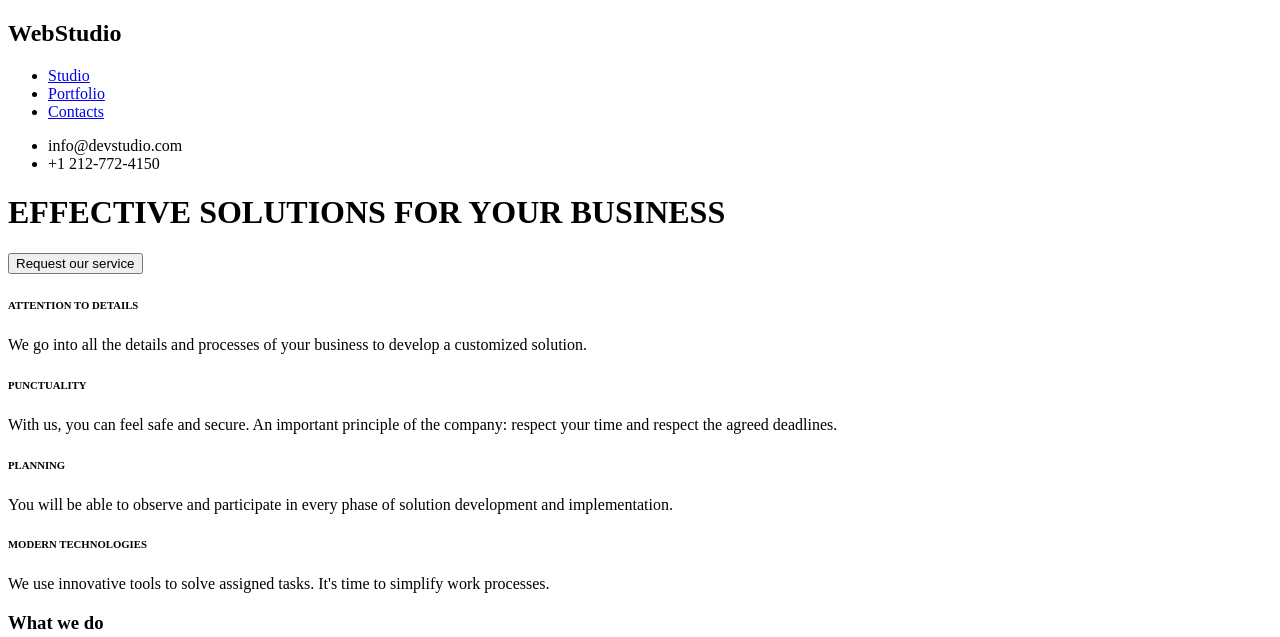
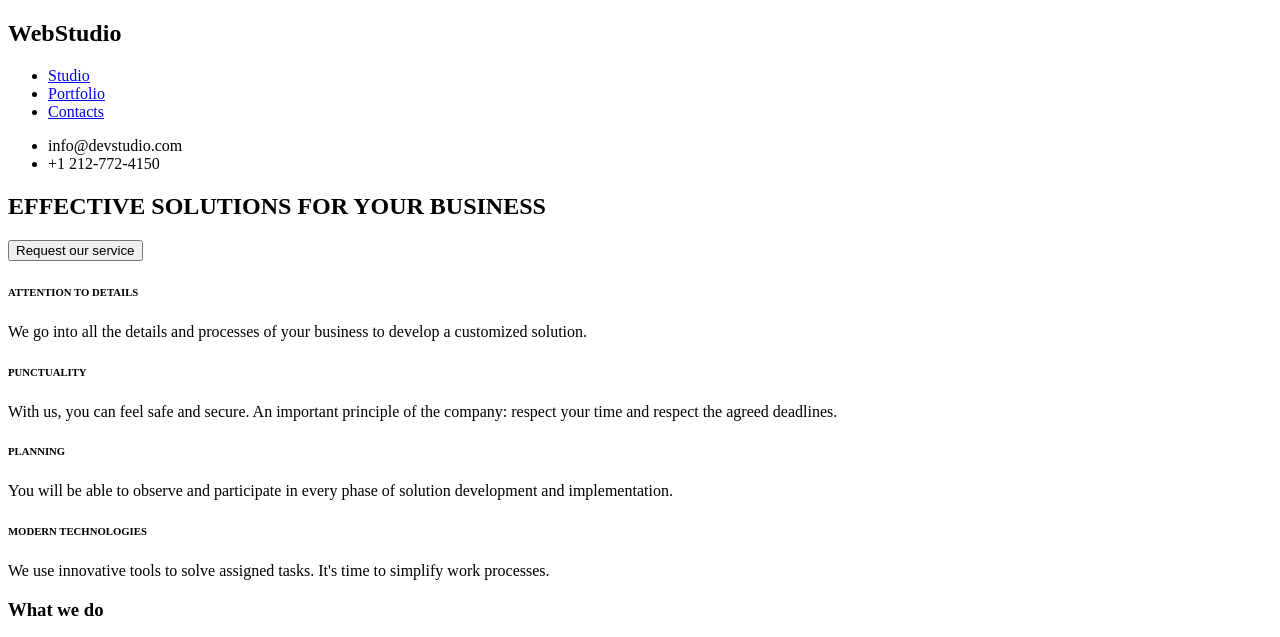
Before and after one commit to NineteenNinety/goit-markup-hw-01, a plain HTML site: page index.html in a window 1280 px wide. Shown: the top 637 px of the page. Drawn offline with Linux system fonts and the light colour scheme; files whose address does not match are found by name.

Commit message:
save-3
finished html doc

```diff
--- a/index.html
+++ b/index.html
@@ -24,11 +24,13 @@
     </header>
 
     <main>
-      <h1>EFFECTIVE SOLUTIONS FOR YOUR BUSINESS</h1>
+      <section class="hero">
+        <h1 class="hero-title">EFFECTIVE SOLUTIONS FOR YOUR BUSINESS</h1>
 
-      <button class="btn">Request our service</button>
+        <button class="hero-button">Request our service</button>
+      </section>
 
-      <section>
+      <section class="about-us">
         <span>
           <h6>ATTENTION TO DETAILS</h6>
           <p>
```
